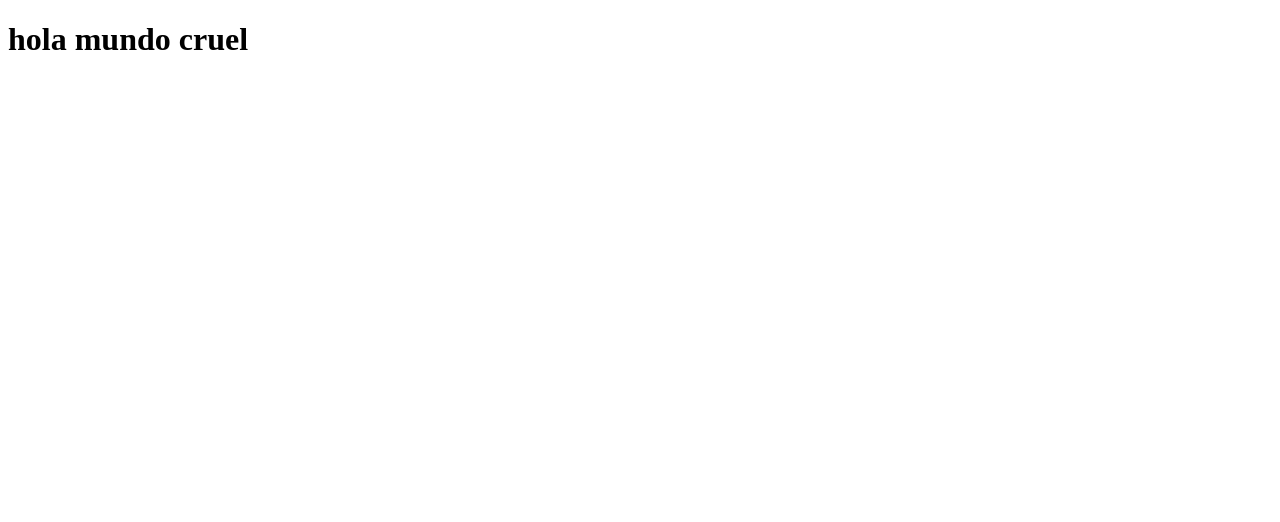
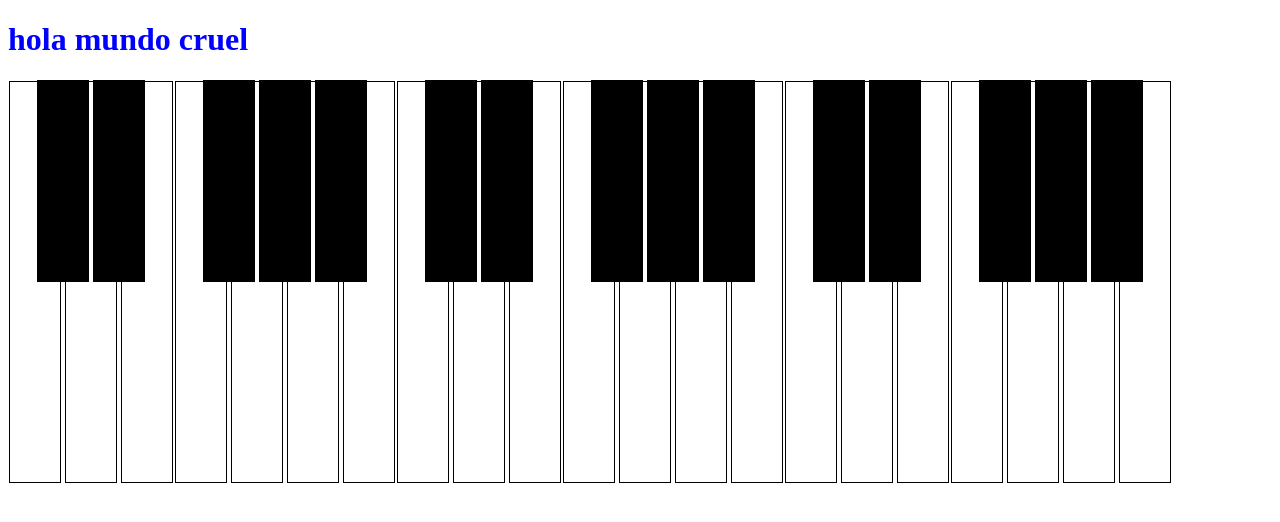
Before and after one commit to AkagamiNoLorea/Proyecto-Musical, a plain HTML site: page index.html in a window 1280 px wide. Drawn offline with Linux system fonts and the light colour scheme; files that its build step writes are made by us from their sources.

Commit message:
piano styles.css

```diff
--- a/css/styles.css
+++ b/css/styles.css
@@ -1,3 +1,26 @@
-.h1{
+h1{
     color: blue;
 }
+
+.piano {
+    display: flex;
+  }
+
+  .key {
+    width: 50px;
+    height: 200px;
+    border: 1px solid black;
+  }
+
+  .white {
+    background-color: white;
+    height: 50vh;
+    margin: 1px;
+  }
+
+  .black {
+    background-color: black;
+    margin-left: -25px;
+    margin-right: -25px;
+    z-index: 2;
+  }
```
